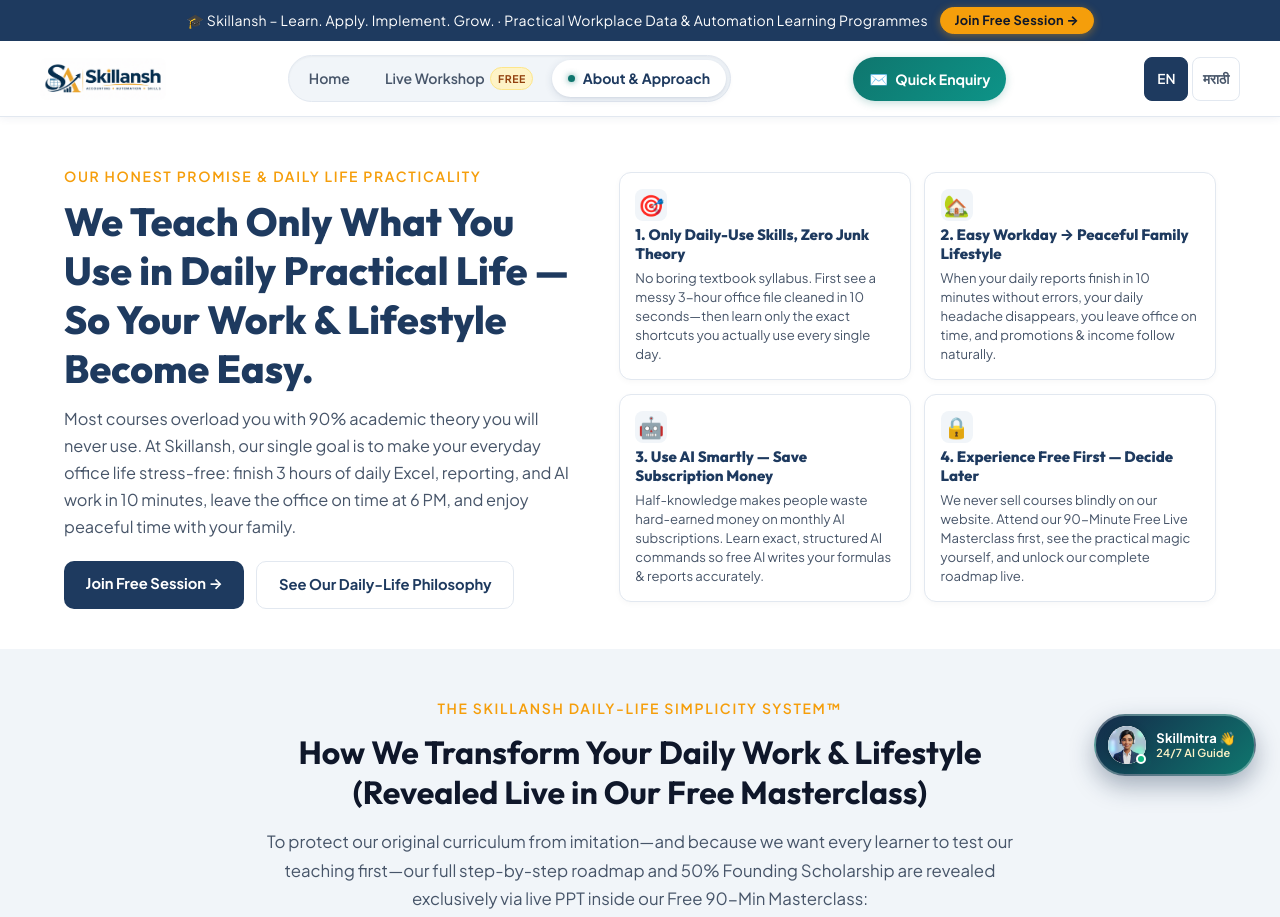
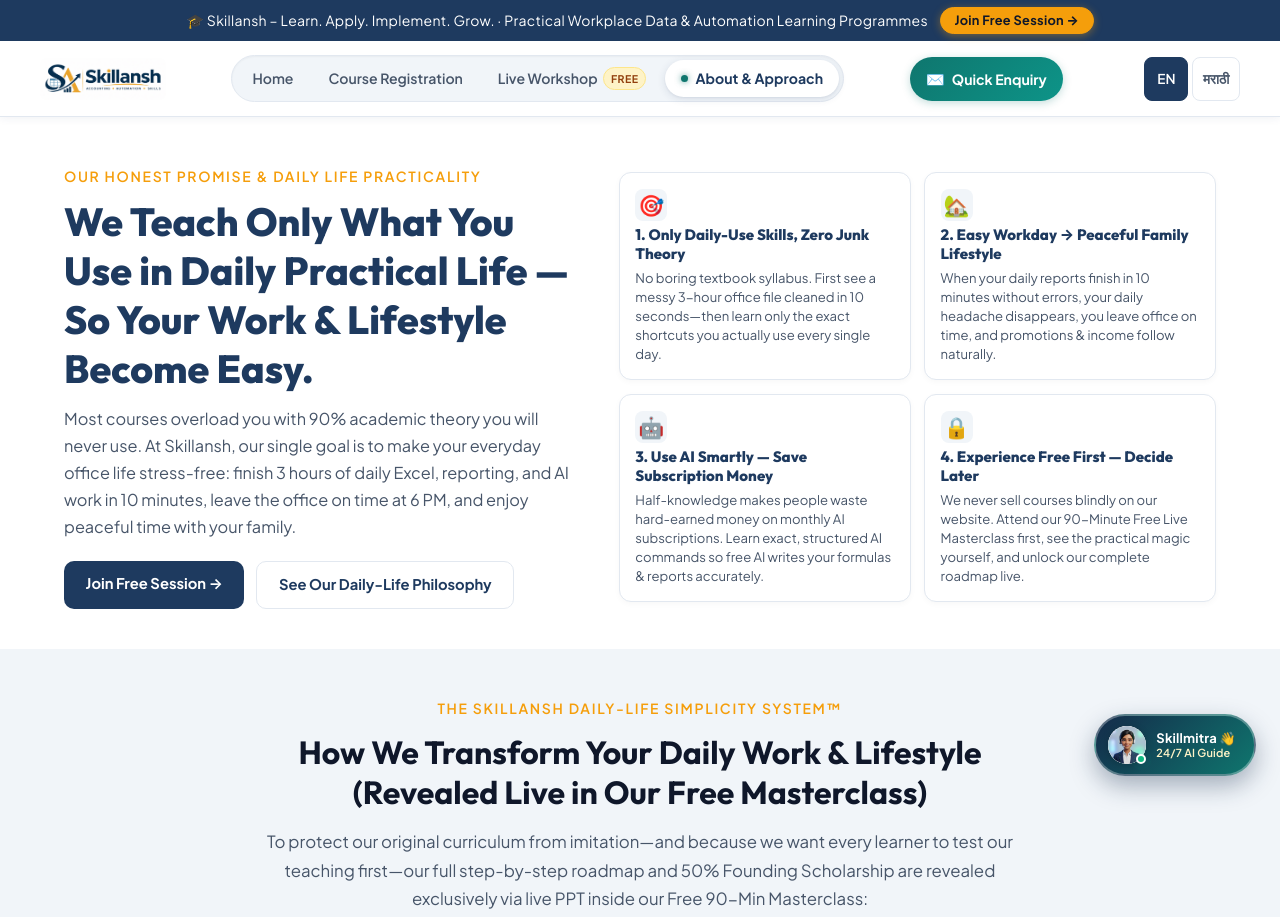
Before and after one commit to shelgiri/skillansh, a plain HTML site: page about.html in a window 1280 px wide. Shown: the top 917 px of the page. Drawn offline with Linux system fonts and the light colour scheme.

Commit message:
Standardize navbar tabs with Course Registration across all pages to prevent shifting

```diff
--- a/about.html
+++ b/about.html
@@ -41,6 +41,7 @@
       <nav>
         <ul class="nav-links" id="nav-links">
           <li><a href="index.html"><span data-en="Home" data-mr="होम">Home</span></a></li>
+          <li><a href="enroll.html"><span data-en="Course Registration" data-mr="कोर्स नोंदणी">Course Registration</span></a></li>
           <li><a href="workshop.html"><span data-en="Live Workshop" data-mr="लाइव्ह कार्यशाळा">Live Workshop</span><span class="nav-live-chip">FREE</span></a></li>
           <li><a href="about.html" aria-current="page"><span data-en="About &amp; Approach" data-mr="बद्दल व दृष्टिकोन">About &amp; Approach</span></a></li>
           <li><a href="contact.html"><span data-en="Contact" data-mr="संपर्क">Contact</span></a></li>
```
Also changed, not shown: contact.html (+1 -0 lines), courses.html (+1 -0 lines), privacy.html (+1 -0 lines), terms.html (+1 -0 lines), workshop.html (+1 -0 lines).
